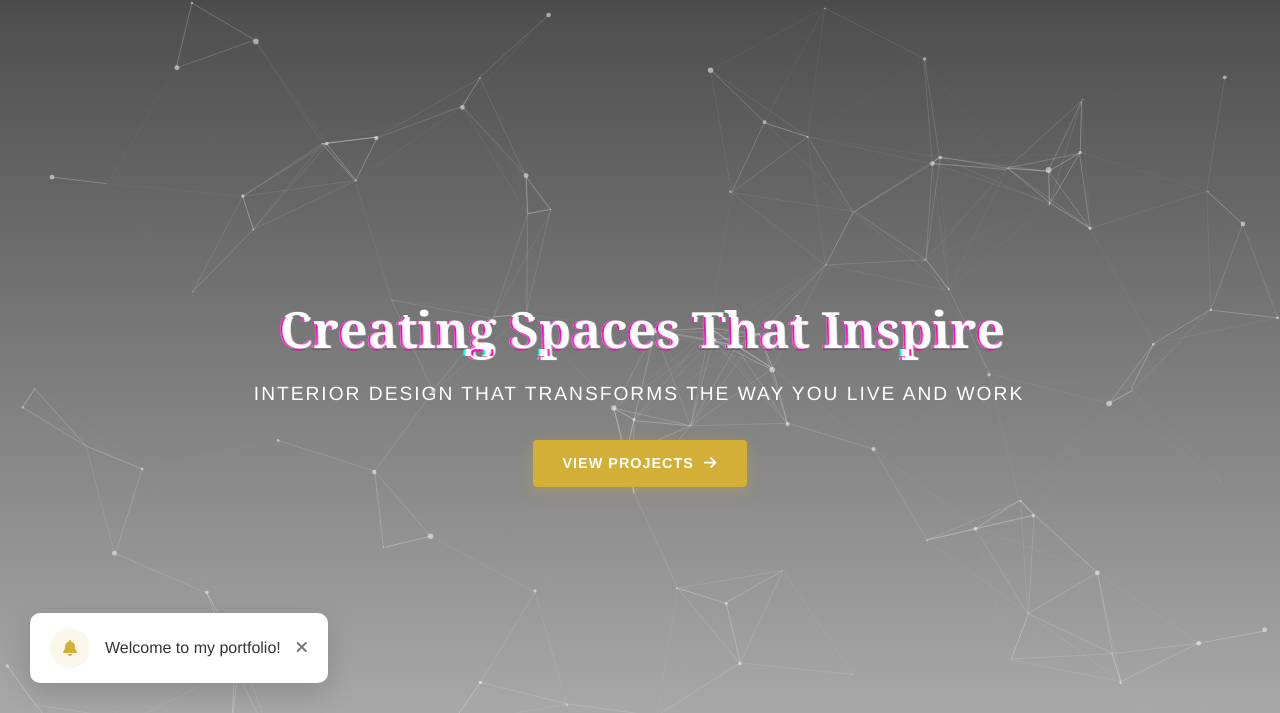
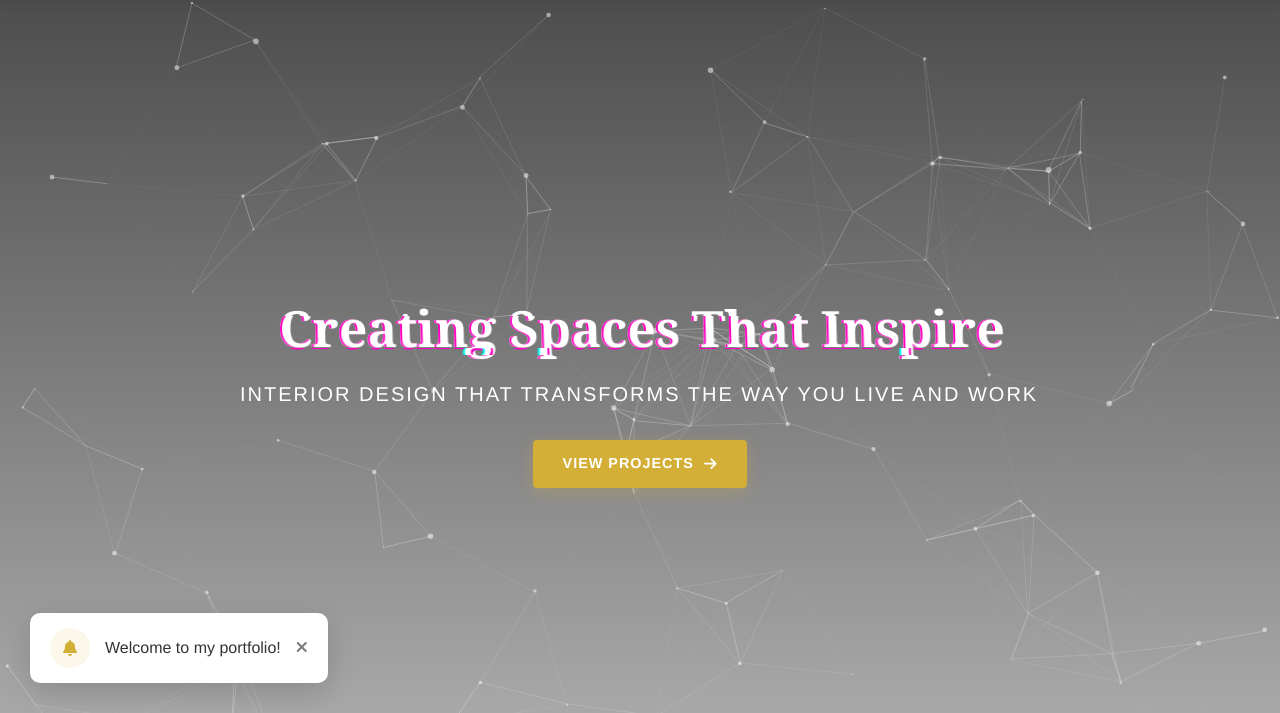
Before and after one commit to 0verWatchO5/DesignS, a plain HTML site: page index.html in a window 1280 px wide. Shown: the part 87-800 px from the top of the page. Drawn offline with nearby package versions, Linux system fonts and the light colour scheme; some packages are replaced by stand-ins of ours.

Commit message:
modified:   styles.c

```diff
--- a/styles.css
+++ b/styles.css
@@ -771,7 +771,7 @@ input:checked + .slider:before {
 
 /* Typewriter Effect */
 .typewriter {
-    font-size: 1.2rem;
+    font-size: 20px;
     margin-bottom: 30px;
     overflow: hidden;
     border-right: 2px solid var(--primary-color);
```
